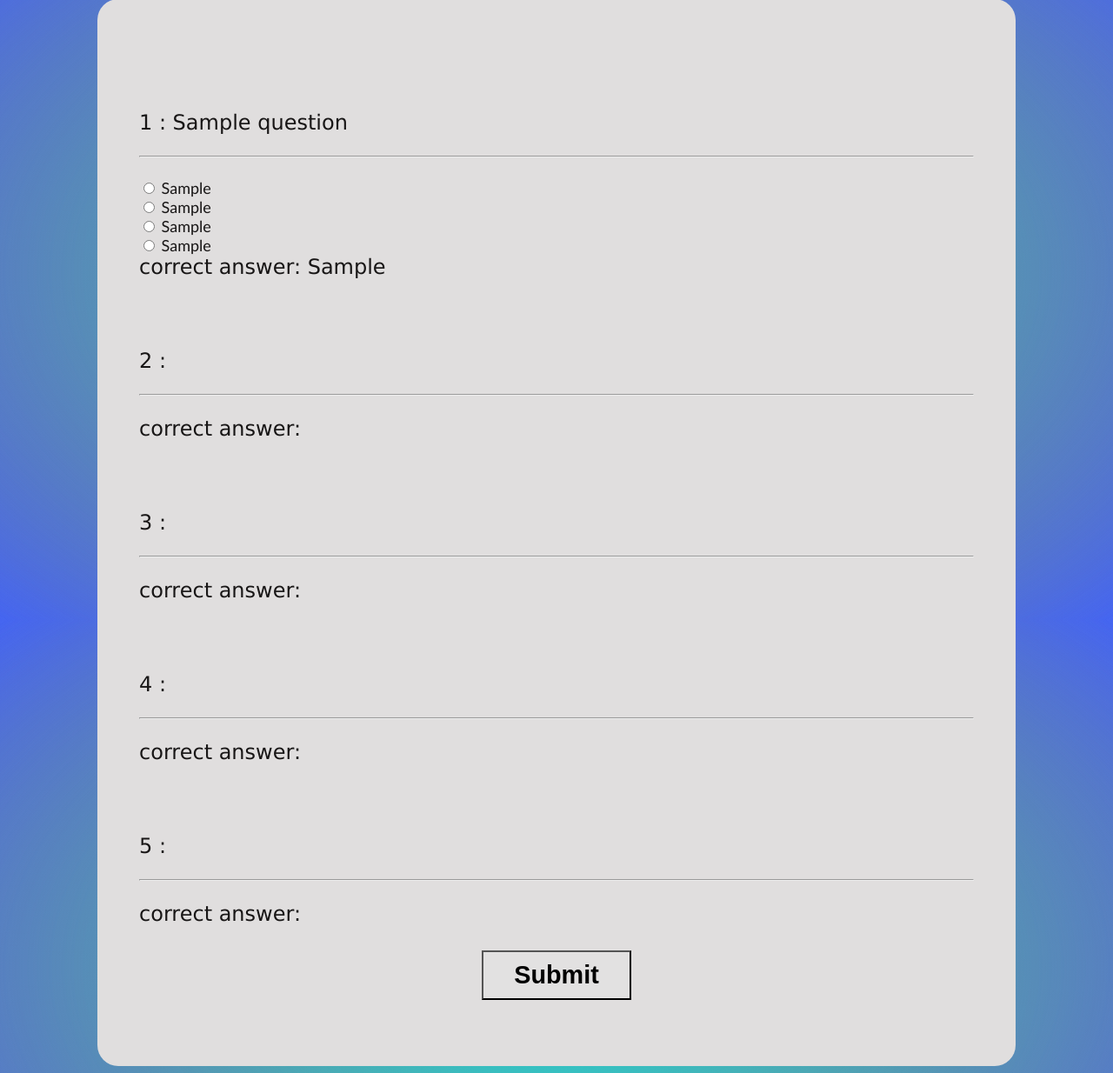
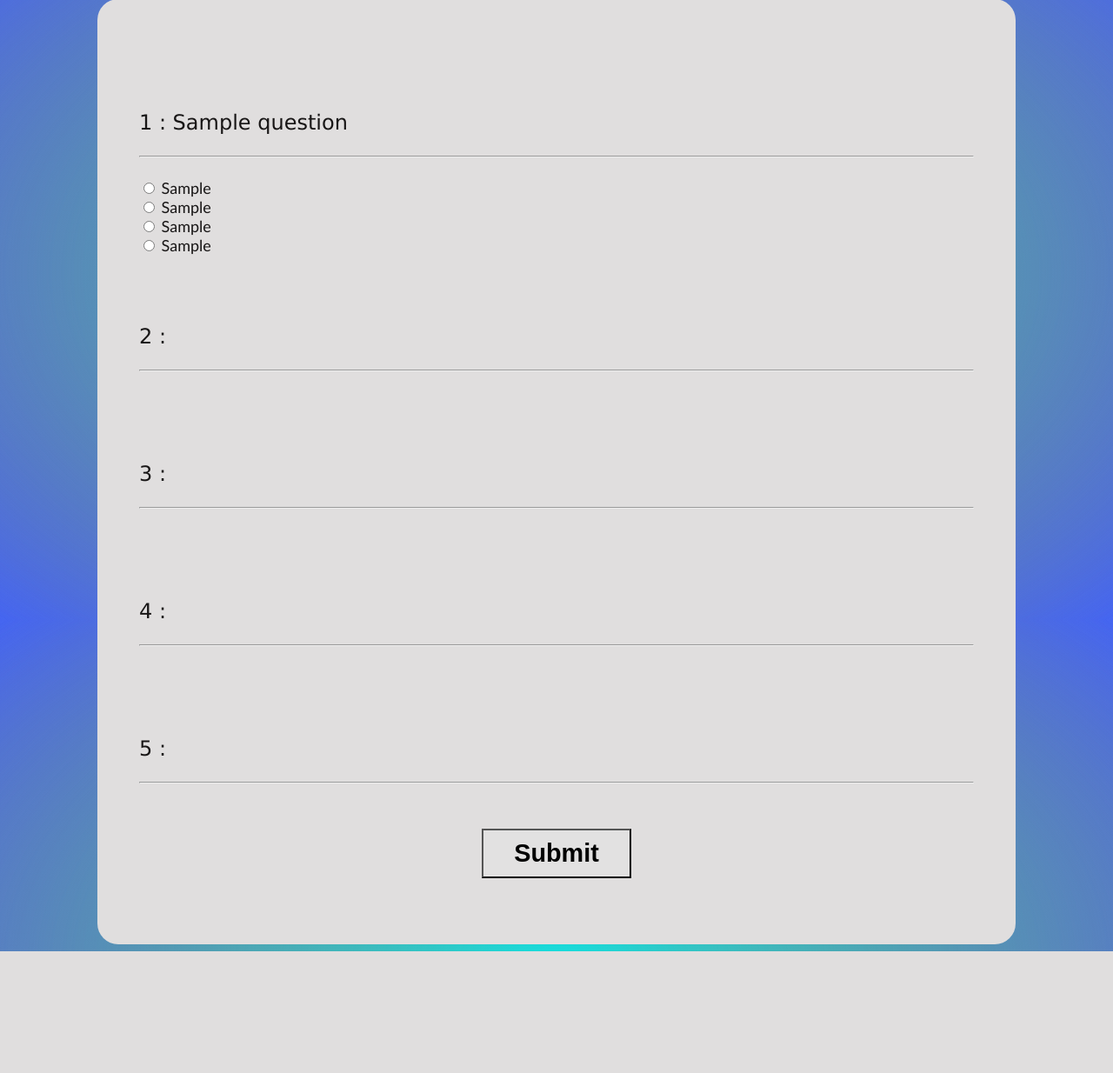
Before and after one commit to ahmedwelhakim/lms-quiz-project, a PHP site: page /quiz.php in a window 1280 px wide. Shown: the part 87-1321 px from the top of the page at 87% size. After the commit the page ends 1181 px from the top, so only its background shows below. Run offline with PHP 8.4, Linux system fonts and the light colour scheme; the visitor is signed in with stand-in values (Sample User, id 1); tables that the repository leaves empty hold one stand-in row (values such as "Sample post").

Commit message:
add log out and adjust student quiz

```diff
--- a/login.php
+++ b/login.php
@@ -19,7 +19,7 @@
             <div class="nav-list"></div>
             <div class="nav-login">
                 <ul class="nav-list">
-                    <li><a href="registration.php">sign up <i class="fas fa-user-plus"></i></a></li>
+                    <li><a href="registration.php"> sign up <i class="fas fa-user-plus"></i></a></li>
                 </ul>
             </div>
         </nav>
--- a/quiz.php
+++ b/quiz.php
@@ -32,6 +32,7 @@
             <div class="nav-login">
                 <ul class="nav-list">
                     <li>Welcome <?php echo ($_SESSION['username']); ?></li>
+
                 </ul>
             </div>
         </nav>
@@ -70,9 +71,7 @@
                             }
                         }
                         ?>
-                        <div class="correct-answer">
-                            correct answer: <?php echo ($result1['choice' . $result1['answer']]); ?>
-                        </div>
+
                     <?php
                     $ansid = $ansid + $l;
                 }
--- a/student_home.php
+++ b/student_home.php
@@ -25,6 +25,7 @@
     <meta http-equiv="X-UA-Compatible" content="IE=edge">
     <meta name="viewport" content="width=device-width, initial-scale=1.0">
     <link rel="stylesheet" href="css/style.css">
+    <script src="https://kit.fontawesome.com/19677acfad.js" crossorigin="anonymous"></script>
     <title>homepage</title>
 
 </head>
@@ -46,6 +47,7 @@
                             header('location:index.php');
                         }
                         ?></li>
+                            <li><a href="index.php"> <i class="fas fa-sign-out-alt"></i> log out</a></li>
                 </ul>
             </div>
         </nav>
```
